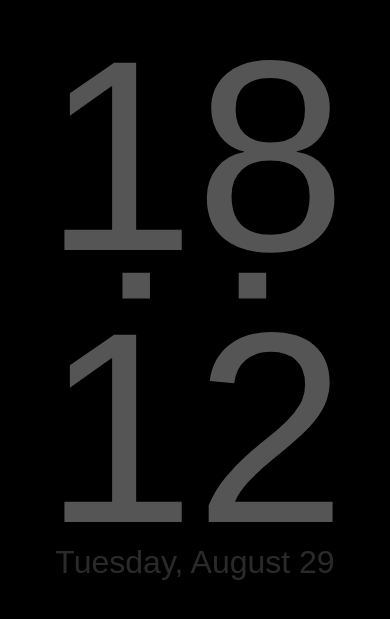
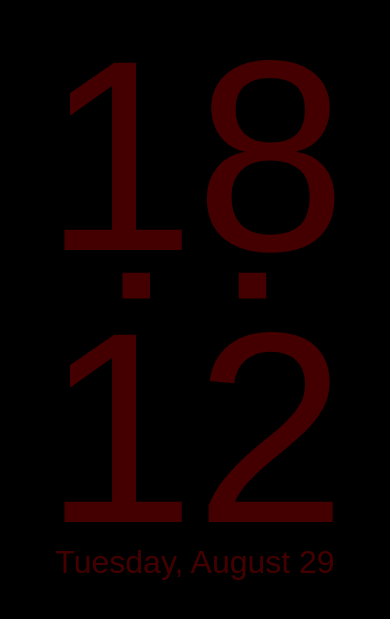
Before and after one commit to nleclerc/nightclock, a website: page www/index.html in a window 390 px wide. Shown: the part 111-730 px from the top of the page. Drawn offline with Linux system fonts and the light colour scheme; some packages are replaced by stand-ins of ours.

Commit message:
Changed text color to red.

```diff
--- a/www/css/index.css
+++ b/www/css/index.css
@@ -21,7 +21,7 @@ body {
 	width: 100%;
 	height: 100%;
 
-	color: #555;
+	color: #400;
 
 	overflow: hidden;
 
@@ -58,7 +58,7 @@ body {
 
 .date {
 	font-size: 2em;
-	opacity: .5;
+	/*opacity: .5;*/
 }
 
 @media (orientation: landscape) {
```
